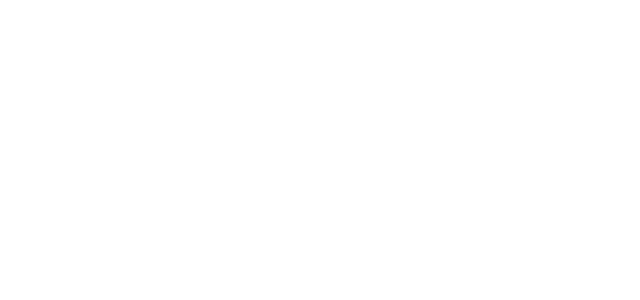
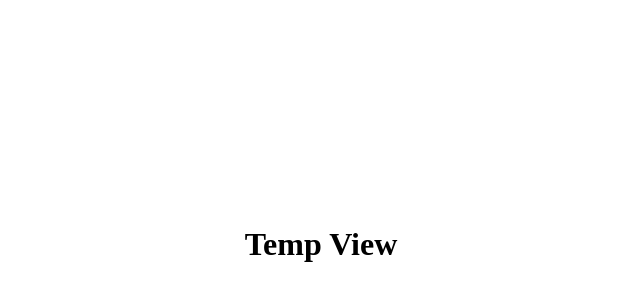
Before and after one commit to CanSfk/bookapp, a Vue app: page / in a window 1280 px wide. Before the commit this address had no page. Shown: the part 164-464 px from the top of the page, without its empty margins (319-959 px from the left). Built offline with nearby package versions, Linux system fonts and the light colour scheme.

Commit message:
feat(view): Added temp view

```diff
--- a/src/router/index.js
+++ b/src/router/index.js
@@ -1,8 +1,15 @@
 import { createRouter, createWebHistory } from 'vue-router'
+import TempView from '../views/TempView.vue'
 
 const router = createRouter({
   history: createWebHistory(import.meta.env.BASE_URL),
-  routes: [],
+  routes: [
+    {
+      path: '/',
+      name: 'temp',
+      component: TempView,
+    },
+  ],
 })
 
 export default router
--- /dev/null
+++ b/src/views/TempView.vue
@@ -0,0 +1,13 @@
+<template>
+  <div>
+    <h1>Temp View</h1>
+  </div>
+</template>
+
+<style scoped>
+div {
+  height: 100vh;
+  display: grid;
+  place-items: center;
+}
+</style>
```
